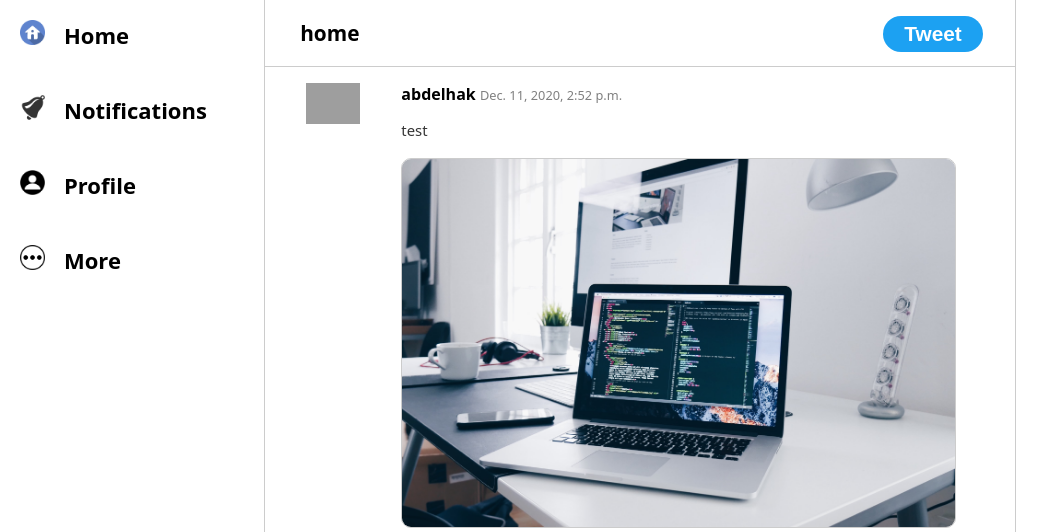
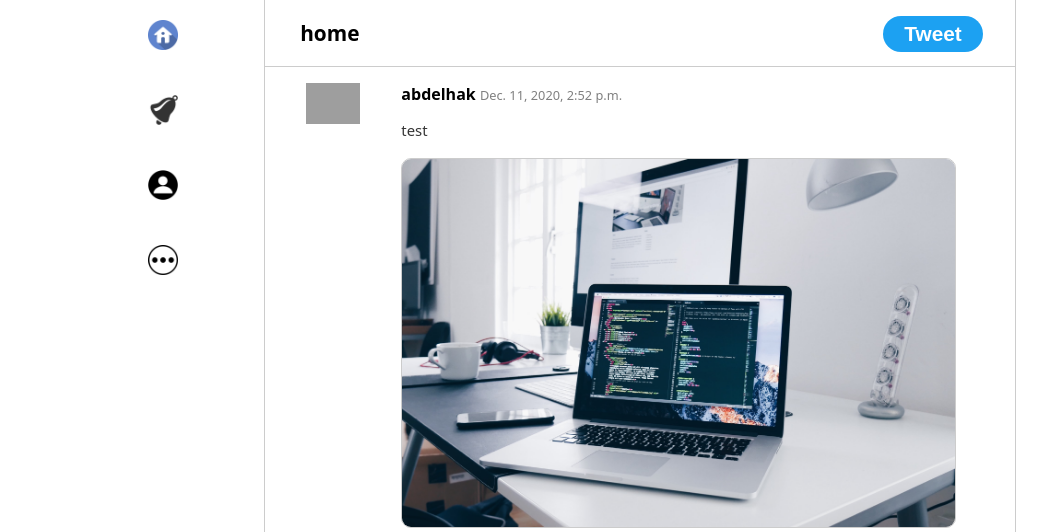
Before and after one commit to saadiabdelhak1/twitter, a Django app: page / in a window 1280 px wide. Shown: the top 532 px of the page, without its empty margins (0-1059 px from the left). Run offline with Django 3.2, Linux system fonts and the light colour scheme; data comes from the database, SQL or seed files in the repository; grey boxes are pictures that could not be loaded.

Commit message:
side bar

```diff
--- a/static/tweets/styles.css
+++ b/static/tweets/styles.css
@@ -406,11 +406,11 @@ main {
 .link-wrapper a{
 	position: absolute;
 	display: flex;
-	justify-content: start;
 	color: black;
 	text-decoration: none;
 	font-weight: bold;
 	font-size: 30px;
+	float: right;
 
 }
 .link-wrapper img {
@@ -430,39 +430,22 @@ main {
 
 .options{
     background-color: white;
-    height: 500px;
-    width: 10%;
+    height: 200px;
+    width: 5%;
 	position: absolute;
 	position: fixed;
+	display: block;
+	padding-left: 10%;
+
 }
 
-@media (max-width: 1300px){
-	.link-wrapper a{
-		font-size: 22px;
-	}
-	.link-wrapper img {
-		height: 25px;
-		padding-right: 19px;
-	}
-}
-@media (max-width: 1200px){
-	.link-wrapper a{
-		font-size: 19px;
-	}
-	.link-wrapper img {
-		height: 20px;
-		padding-right: 16px;
-	}
-}
 @media (max-width: 1100px){
-	.link-wrapper a{
-		font-size: 17px;
+	.options{
+		padding-left: 6%;
 	}
 }
 @media (max-width: 1000px){
-	.link-wrapper a{
-		font-size: 20px;
-	}
+
 	.options{
 		display: none;
 	}
--- a/templates/base.html
+++ b/templates/base.html
@@ -15,21 +15,21 @@
      <div class="commands">
         <div class="link-wrapper">
 
-            <a href="{% url 'home' %}"> <img src="{% static 'images/home.ico' %}" alt=""> Home </a>
+            <a href="{% url 'home' %}"> <img src="{% static 'images/home.ico' %}" alt=""></a>
          </div>
 
          <div class="link-wrapper">
 
-              <a href=""><img src="{% static 'images/bell-icons-16610-Windows.ico' %}" alt=""> Notifications</a>
+              <a href=""><img src="{% static 'images/bell-icons-16610-Windows.ico' %}" alt=""></a>
          </div>
 
          <div class="link-wrapper">
 
-             <a href="Profile.html"><img src="{% static 'images/profile-icon-png-910-Windows.ico' %}" alt=""> Profile</a>
+             <a href="Profile.html"><img src="{% static 'images/profile-icon-png-910-Windows.ico' %}" alt=""> </a>
         </div>
          <div class="link-wrapper">
 
-             <a href=""><img src="{% static 'images/details-icon-1416-Windows.ico' %}" alt=""> More</a>
+             <a href=""><img src="{% static 'images/details-icon-1416-Windows.ico' %}" alt=""></a>
         </div>
      </div>
    </div>
```
Also changed, not shown: static/tweets/userimage/project-twitter-min.jpg (added), 3 other files.
